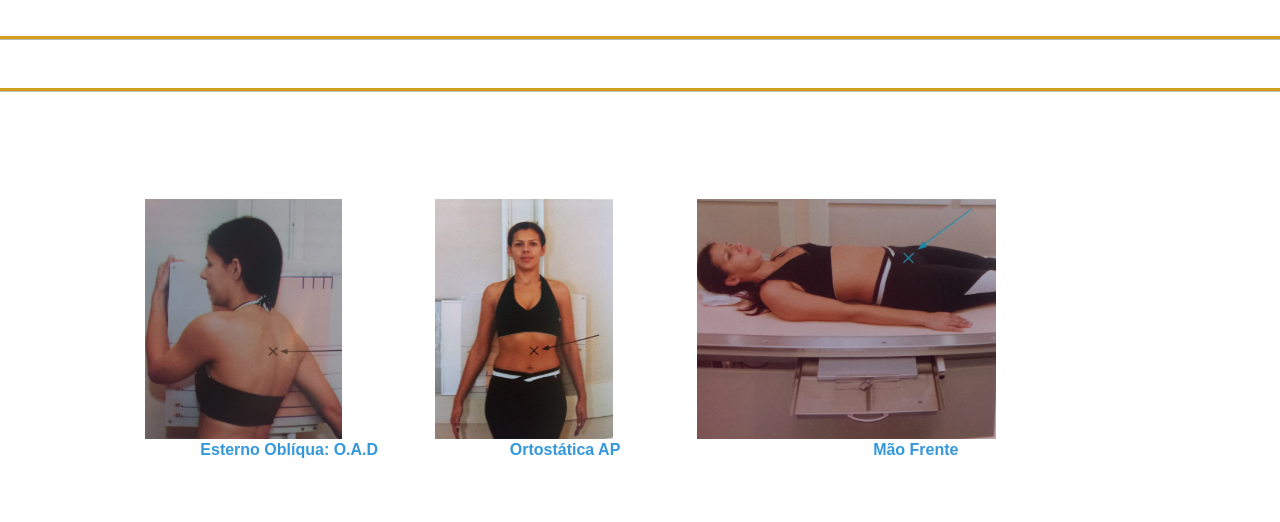
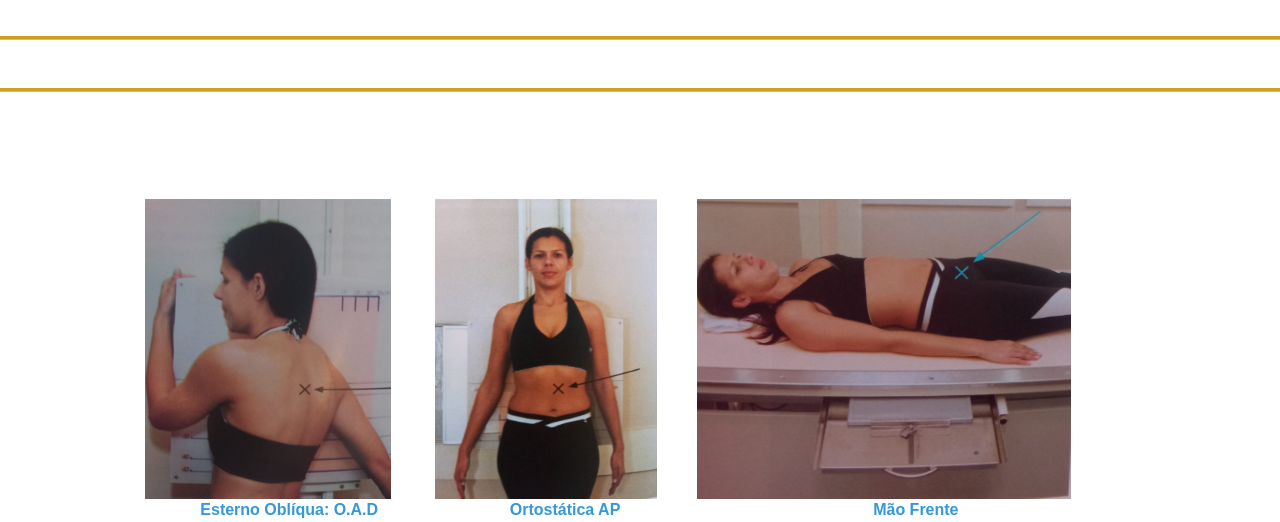
Before and after one commit to Kk-auy/posicoluna, a plain HTML site: page index.html in a window 1280 px wide. Shown: the part 200-722 px from the top of the page. Drawn offline with Linux system fonts and the light colour scheme.

Commit message:
tamanho 1 linha

```diff
--- a/index.html
+++ b/index.html
@@ -23,9 +23,9 @@
 <center>
 <table bordercolor="#ffffff" width="1000">
   <tr>
-<center><td><a href="#"><img src="posiCL1.jpeg" height="240" ></a></td>
-<center><td><a href="#"><img src="posiCL2.jpeg" height="240" ></a></td>
-<center><td><a href="#"><img src="posiCL3.jpeg" height="240" ></a></td>
+<center><td><a href="#"><img src="posiCL1.jpeg" height="300" ></a></td>
+<center><td><a href="#"><img src="posiCL2.jpeg" height="300" ></a></td>
+<center><td><a href="#"><img src="posiCL3.jpeg" height="300" ></a></td>
   </tr>
 <tr>
   <center><td><h4><center><font color="#3498db">Esterno Oblíqua: O.A.D</h4></font></center>
```
